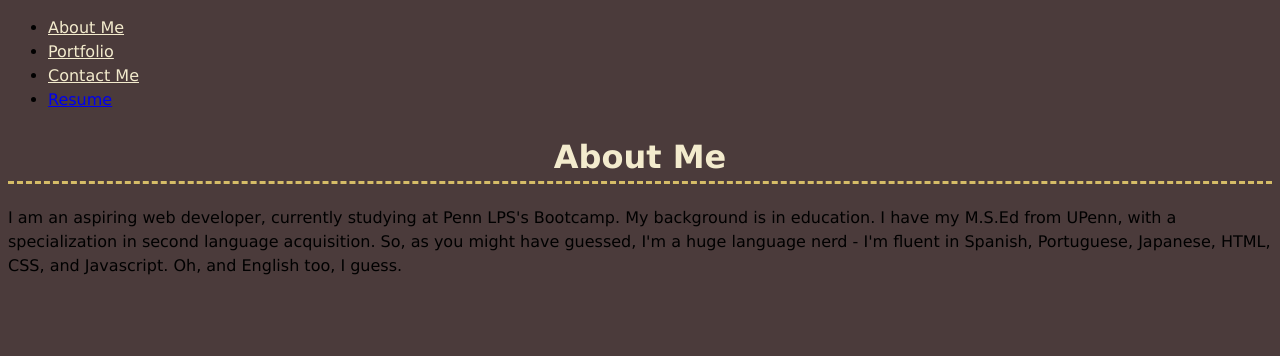
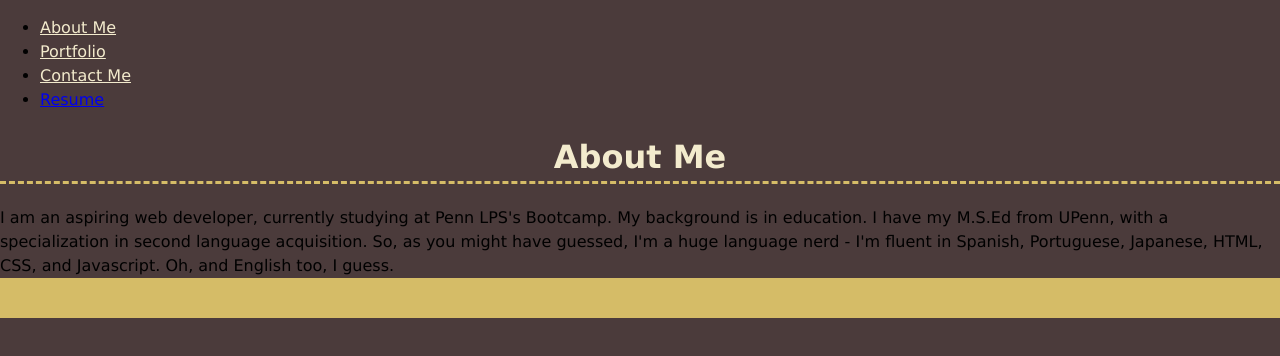
Before and after one commit to jfisher37/react-portfolio, a React (Create React App) app: page / in a window 1280 px wide. Shown: the top 356 px of the page. Built offline with nearby package versions, Linux system fonts and the light colour scheme.

Commit message:
having trouble with keeping footer at bottom. Will continue tomorrow.

```diff
--- a/public/assets/style.css
+++ b/public/assets/style.css
@@ -15,6 +15,24 @@
     line-height: 1.5em;
 }
 
+.new-content{
+    min-height: 100%;
+    margin-bottom: -40px;
+}
+
+footer{
+    height: 40px;
+    width: 100%;
+    background-color: var(--main-color);
+    bottom: 0;
+    position: relative;
+}
+
+.new-container{
+    height: 100%;
+    width: 100%;
+}
+
 h1{
     color: var(--background);
     font-size: 2em;
@@ -25,6 +43,7 @@ h1{
 body {
     height: 100%;
     background-color: var(--new-background) ;
+    margin: 0;
 }
 
 .navbar{
--- a/src/components/Display.js
+++ b/src/components/Display.js
@@ -30,9 +30,15 @@ export default function Display() {
       }
 
   return (
-    <div>
+    <div className="new-container">
+      <div className="new-nav">
         <Nav currentPage={currentPage} setCurrentPage={setCurrentPage}/>
+        </div>
+      <div className="new-content">
         {renderContent()}
+        </div>
+        <br></br>
+        <footer></footer>
     </div>
   );
 }
--- a/src/components/Portfolio.js
+++ b/src/components/Portfolio.js
@@ -11,32 +11,32 @@ export default function Portfolio() {
       <div>
         <h1>Portfolio</h1>
         <div id="apps" className="central-content">
-                <a href="https://jfisher37.github.io/got-you-cupboard/" id="app1" target="blank_" tabindex="-1" className="portfolio-item">
-                    <img src={cupboard} alt="Got You Cupboard webpage" className="app-imgs" tabindex="0" />
+                <a href="https://jfisher37.github.io/got-you-cupboard/" id="app1" target="blank_" tabIndex="-1" className="portfolio-item">
+                    <img src={cupboard} alt="Got You Cupboard webpage" className="app-imgs" tabIndex="0" />
                     <p className="app-title">
                         Got You Cupboard
                     </p>
                 </a>
-                <a href="https://jfisher37.github.io/password-generator/" id="app2" target="blank_" tabindex="-1" className="portfolio-item">
-                    <img src={password} alt="Password Generator webpage" className="app-imgs" tabindex="0" />
+                <a href="https://jfisher37.github.io/password-generator/" id="app2" target="blank_" tabIndex="-1" className="portfolio-item">
+                    <img src={password} alt="Password Generator webpage" className="app-imgs" tabIndex="0" />
                     <p className="app-title">
                         Password Generator
                     </p>
                 </a>
-                <a href="https://jfisher37.github.io/coding-quiz/" id="app3" target="blank_" tabindex="-1" className="portfolio-item">
-                    <img src={quiz} alt="Coding Quiz Webpage" className="app-imgs" tabindex="0" />
+                <a href="https://jfisher37.github.io/coding-quiz/" id="app3" target="blank_" tabIndex="-1" className="portfolio-item">
+                    <img src={quiz} alt="Coding Quiz Webpage" className="app-imgs" tabIndex="0" />
                     <p className="app-title">
                         Coding Quiz
                     </p>
                 </a>
-                <a href="https://github.com/jfisher37/employee-tracker" id="app4" target="blank_" tabindex="-1" className="portfolio-item">
-                    <img src={employee} alt="employee tracker CLI" className="app-imgs" tabindex="0" />
+                <a href="https://github.com/jfisher37/employee-tracker" id="app4" target="blank_" tabIndex="-1" className="portfolio-item">
+                    <img src={employee} alt="employee tracker CLI" className="app-imgs" tabIndex="0" />
                     <p className="app-title">
                         Employee Tracker
                     </p>
                 </a>
-                <a href="https://github.com/jfisher37/e-commerce-back-end" id="app5" target="blank_" tabindex="-1" className="portfolio-item">
-                    <img src={ecommerce} alt="Code for an e-commerce back end" className="app-imgs" tabindex="0" />
+                <a href="https://github.com/jfisher37/e-commerce-back-end" id="app5" target="blank_" tabIndex="-1" className="portfolio-item">
+                    <img src={ecommerce} alt="Code for an e-commerce back end" className="app-imgs" tabIndex="0" />
                     <p className="app-title">
                         E-commerce Back End
                     </p>
```
